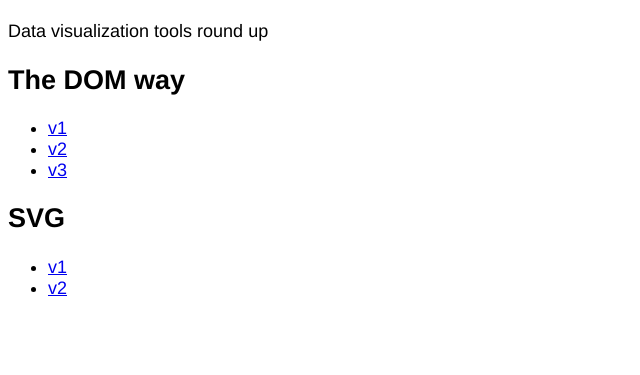
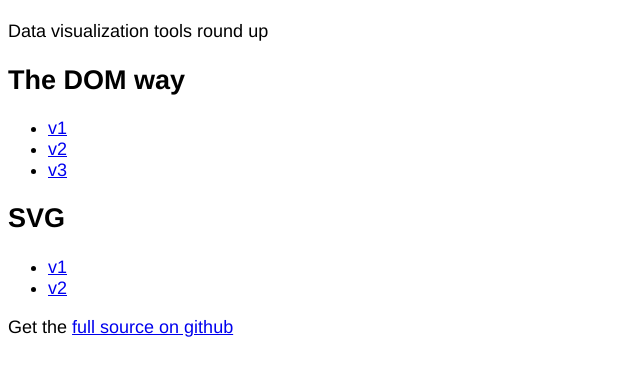
Before and after one commit to boblemarin/-datavisaj, a plain HTML site: page index.html in a window 1280 px wide. Shown: the part 69-444 px from the top of the page, without its empty margins (0-640 px from the left). Drawn offline with Linux system fonts and the light colour scheme.

Commit message:
added link to repo

```diff
--- a/index.html
+++ b/index.html
@@ -27,6 +27,6 @@
 			<li><a href="2-Raphael-v1.html">v1</a></li>
 			<li><a href="2-Raphael-v2.html">v2</a></li>
 		</ul>
-
+		<p>Get the <a href="https://github.com/boblemarin/-datavisaj">full source on github</a></p>
 	</body>
 </html>
```
